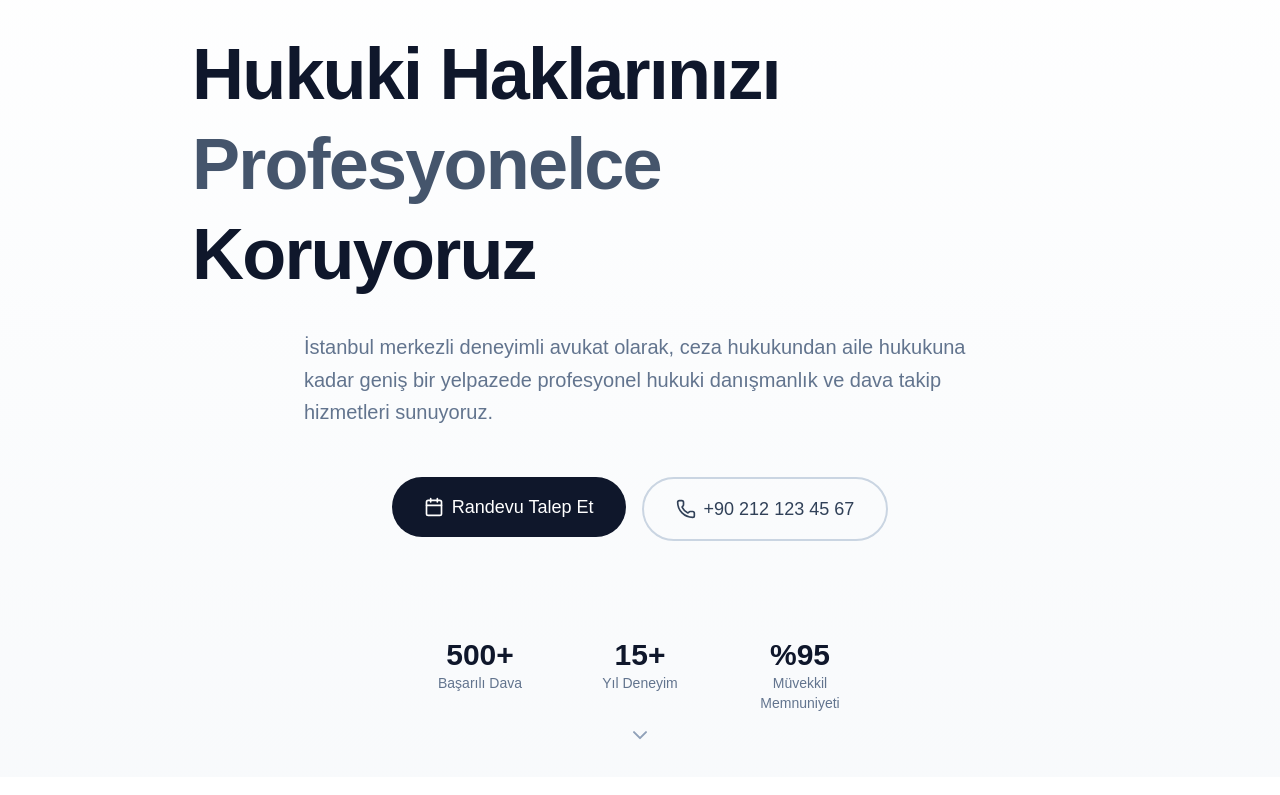
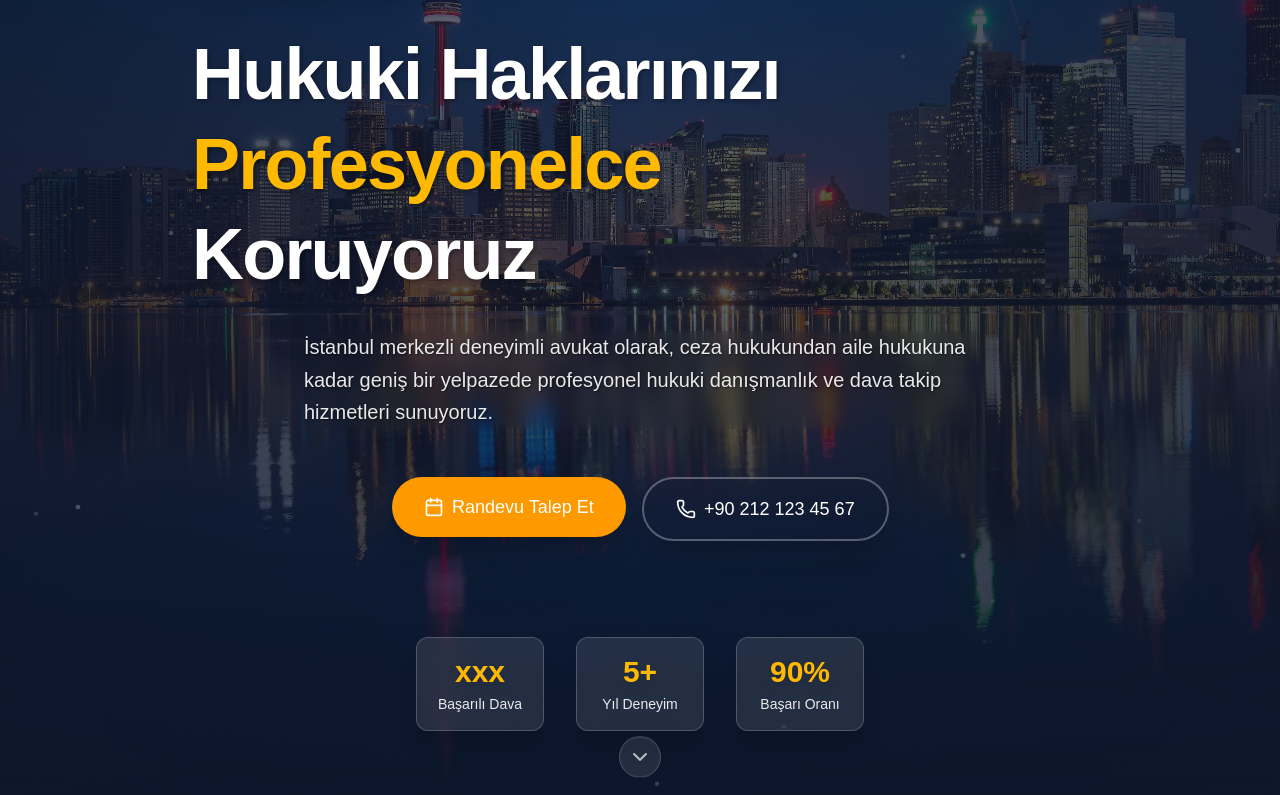
Before and after one commit to alikaanztrk/lawyer-site, a Next.js app: page / in a window 1280 px wide. Shown: the part 305-1100 px from the top of the page. Built offline with nearby package versions, Linux system fonts and the light colour scheme.

Commit message:
Add: Background image

```diff
--- a/src/components/sections/HeroSection.tsx
+++ b/src/components/sections/HeroSection.tsx
@@ -1,50 +1,95 @@
 'use client';
 
 import Link from 'next/link';
+import Image from 'next/image';
 import { Phone, Calendar, Shield, ChevronDown } from 'lucide-react';
 import { motion } from 'framer-motion';
 import Button from '@/components/ui/Button';
 
 export default function HeroSection() {
   return (
-    <section className="relative min-h-screen bg-gradient-to-b from-white to-slate-50 text-gray-900 flex items-center pt-24">
-      <div className="container mx-auto px-4 py-16">
+    <section className="relative min-h-screen overflow-hidden flex items-center pt-24">
+      {/* Arka Plan Resmi */}
+      <div className="absolute inset-0 z-0">
+        <Image
+          src="/images/backG.jpg"
+          alt="İstanbul Skyline"
+          fill
+          className="object-cover object-center"
+          priority
+          quality={100}
+        />
+        {/* 3D Overlay Efektleri */}
+        <div className="absolute inset-0 bg-gradient-to-r from-slate-900/80 via-slate-900/60 to-slate-900/80"></div>
+        <div className="absolute inset-0 bg-gradient-to-b from-transparent via-slate-900/20 to-slate-900/60"></div>
+        {/* Animated Particles */}
+        <div className="absolute inset-0">
+          {[...Array(20)].map((_, i) => (
+            <motion.div
+              key={i}
+              className="absolute w-1 h-1 bg-white/30 rounded-full"
+              style={{
+                left: `${Math.random() * 100}%`,
+                top: `${Math.random() * 100}%`,
+              }}
+              animate={{
+                y: [0, -10, 0],
+                opacity: [0.3, 0.8, 0.3],
+                scale: [1, 1.2, 1],
+              }}
+              transition={{
+                duration: 3 + Math.random() * 2,
+                repeat: Infinity,
+                delay: Math.random() * 2,
+              }}
+            />
+          ))}
+        </div>
+      </div>
+
+      <div className="container mx-auto px-4 py-16 relative z-10">
         <div className="max-w-4xl mx-auto space-y-12">
           {/* Ana İçerik */}
           <motion.div
-            initial={{ opacity: 0, y: 30 }}
+            initial={{ opacity: 0, y: 50 }}
             animate={{ opacity: 1, y: 0 }}
-            transition={{ duration: 0.8, ease: "easeOut" }}
+            transition={{ duration: 1, ease: "easeOut" }}
             className="space-y-8"
           >
             <motion.div
-              initial={{ opacity: 0, scale: 0.9 }}
-              animate={{ opacity: 1, scale: 1 }}
-              transition={{ duration: 0.6, delay: 0.2 }}
-              className="inline-flex items-center px-6 py-3 bg-slate-900/5 backdrop-blur-sm border border-slate-200/50 rounded-full text-slate-600 text-sm font-medium"
+              initial={{ opacity: 0, scale: 0.8, rotateX: 20 }}
+              animate={{ opacity: 1, scale: 1, rotateX: 0 }}
+              transition={{ duration: 0.8, delay: 0.2 }}
+              className="inline-flex items-center px-6 py-3 bg-white/10 backdrop-blur-md border border-white/20 rounded-full text-white text-sm font-medium shadow-lg"
+              style={{ transform: 'perspective(1000px)' }}
             >
               <Shield className="w-4 h-4 mr-2" />
-              15+ Yıl Deneyim • İstanbul
+              5+ Yıl Deneyim • İstanbul
             </motion.div>
 
             <motion.h1
-              initial={{ opacity: 0, y: 20 }}
-              animate={{ opacity: 1, y: 0 }}
-              transition={{ duration: 0.8, delay: 0.3 }}
-              className="text-5xl lg:text-7xl font-bold leading-tight text-slate-900 tracking-tight"
+              initial={{ opacity: 0, y: 30, rotateX: 15 }}
+              animate={{ opacity: 1, y: 0, rotateX: 0 }}
+              transition={{ duration: 1, delay: 0.4 }}
+              className="text-5xl lg:text-7xl font-bold leading-tight text-white tracking-tight"
+              style={{
+                textShadow: '2px 2px 4px rgba(0,0,0,0.3)',
+                transform: 'perspective(1000px)',
+              }}
             >
               Hukuki Haklarınızı
               <br />
-              <span className="text-slate-600"> Profesyonelce </span>
+              <span className="text-amber-400 drop-shadow-lg"> Profesyonelce </span>
               <br />
               Koruyoruz
             </motion.h1>
 
             <motion.p
-              initial={{ opacity: 0, y: 20 }}
+              initial={{ opacity: 0, y: 30 }}
               animate={{ opacity: 1, y: 0 }}
-              transition={{ duration: 0.8, delay: 0.5 }}
-              className="text-xl text-slate-500 leading-relaxed max-w-2xl mx-auto"
+              transition={{ duration: 1, delay: 0.6 }}
+              className="text-xl text-white/90 leading-relaxed max-w-2xl mx-auto backdrop-blur-sm"
+              style={{ textShadow: '1px 1px 2px rgba(0,0,0,0.5)' }}
             >
               İstanbul merkezli deneyimli avukat olarak, ceza hukukundan aile hukukuna kadar
               geniş bir yelpazede profesyonel hukuki danışmanlık ve dava takip hizmetleri sunuyoruz.
@@ -53,44 +98,70 @@ export default function HeroSection() {
 
           {/* CTA Butonları */}
           <motion.div
-            initial={{ opacity: 0, y: 20 }}
+            initial={{ opacity: 0, y: 30 }}
             animate={{ opacity: 1, y: 0 }}
-            transition={{ duration: 0.6, delay: 0.7 }}
+            transition={{ duration: 0.8, delay: 0.8 }}
             className="flex flex-col sm:flex-row gap-4 justify-center"
           >
             <Link href="/randevu">
-              <Button size="lg" className="bg-slate-900 hover:bg-slate-800 text-white px-8 py-4 rounded-full transition-all duration-300 hover:scale-105">
+              <motion.div
+                whileHover={{ scale: 1.05, rotateY: 5 }}
+                whileTap={{ scale: 0.95 }}
+                style={{ transform: 'perspective(1000px)' }}
+              >
+                <Button size="lg" className="bg-amber-500 hover:bg-amber-600 text-white px-8 py-4 rounded-full transition-all duration-300 shadow-xl border-0">
                   <Calendar className="w-5 h-5 mr-2" />
                   Randevu Talep Et
                 </Button>
+              </motion.div>
             </Link>
             <a href="tel:+902121234567">
-              <Button size="lg" variant="outline" className="border-slate-300 text-slate-700 hover:bg-slate-100 px-8 py-4 rounded-full transition-all duration-300 hover:scale-105">
+              <motion.div
+                whileHover={{ scale: 1.05, rotateY: -5 }}
+                whileTap={{ scale: 0.95 }}
+                style={{ transform: 'perspective(1000px)' }}
+              >
+                <Button size="lg" variant="outline" className="border-white/30 text-white hover:bg-white/10 backdrop-blur-md px-8 py-4 rounded-full transition-all duration-300 shadow-xl">
                   <Phone className="w-5 h-5 mr-2" />
                   +90 212 123 45 67
                 </Button>
+              </motion.div>
             </a>
           </motion.div>
 
-          {/* İstatistikler */}
+          {/* İstatistikler - 3D Cards */}
           <motion.div
-            initial={{ opacity: 0, y: 20 }}
+            initial={{ opacity: 0, y: 50 }}
             animate={{ opacity: 1, y: 0 }}
-            transition={{ duration: 0.6, delay: 0.9 }}
+            transition={{ duration: 0.8, delay: 1 }}
             className="grid grid-cols-3 gap-8 pt-12 max-w-md mx-auto"
           >
-            <div className="text-center">
-              <div className="text-3xl font-bold text-slate-900">500+</div>
-              <div className="text-sm text-slate-500">Başarılı Dava</div>
+            {[
+              { value: "xxx", label: "Başarılı Dava" },
+              { value: "5+", label: "Yıl Deneyim" },
+              { value: "90%", label: "Başarı Oranı" }
+            ].map((stat, index) => (
+              <motion.div
+                key={index}
+                initial={{ opacity: 0, rotateY: 45 }}
+                animate={{ opacity: 1, rotateY: 0 }}
+                transition={{ duration: 0.6, delay: 1.2 + index * 0.1 }}
+                whileHover={{
+                  scale: 1.1,
+                  rotateY: 10,
+                  rotateX: -5,
+                }}
+                className="text-center p-4 bg-white/10 backdrop-blur-md rounded-xl border border-white/20 shadow-xl"
+                style={{ transform: 'perspective(1000px)' }}
+              >
+                <div className="text-3xl font-bold text-amber-400 drop-shadow-lg">
+                  {stat.value}
                 </div>
-            <div className="text-center">
-              <div className="text-3xl font-bold text-slate-900">15+</div>
-              <div className="text-sm text-slate-500">Yıl Deneyim</div>
+                <div className="text-sm text-white/90 mt-1">
+                  {stat.label}
                 </div>
-            <div className="text-center">
-              <div className="text-3xl font-bold text-slate-900">%95</div>
-              <div className="text-sm text-slate-500">Müvekkil Memnuniyeti</div>
-            </div>
+              </motion.div>
+            ))}
           </motion.div>
         </div>
 
@@ -98,14 +169,23 @@ export default function HeroSection() {
         <motion.div
           initial={{ opacity: 0 }}
           animate={{ opacity: 1 }}
-          transition={{ duration: 0.6, delay: 1.2 }}
+          transition={{ duration: 0.6, delay: 1.5 }}
           className="absolute bottom-8 left-1/2 transform -translate-x-1/2"
         >
           <motion.div
-            animate={{ y: [0, 10, 0] }}
-            transition={{ duration: 2, repeat: Infinity, ease: "easeInOut" }}
+            animate={{
+              y: [0, 15, 0],
+              rotateX: [0, 10, 0]
+            }}
+            transition={{
+              duration: 2.5,
+              repeat: Infinity,
+              ease: "easeInOut"
+            }}
+            className="text-white/70 p-2 bg-white/10 backdrop-blur-md rounded-full border border-white/20"
+            style={{ transform: 'perspective(1000px)' }}
           >
-            <ChevronDown className="w-6 h-6 text-slate-400" />
+            <ChevronDown className="w-6 h-6" />
           </motion.div>
         </motion.div>
       </div>
```
Also changed, not shown: public/images/backG.jpg (added). Lines whose indentation alone changed are shown as unchanged.
